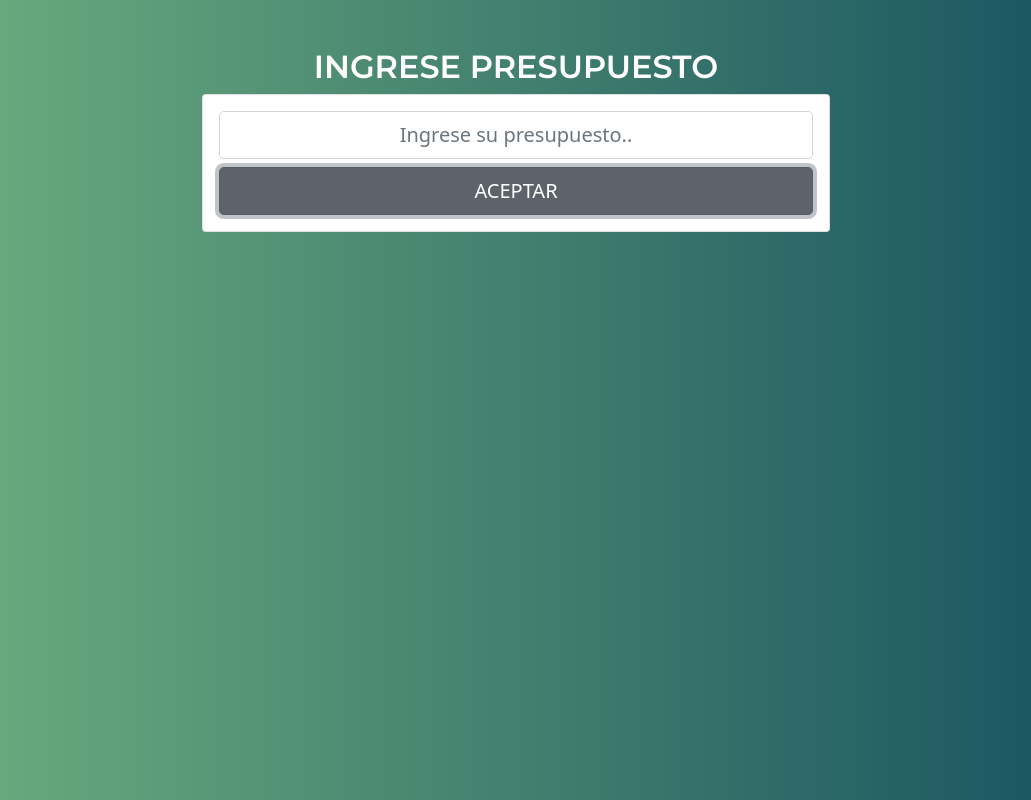
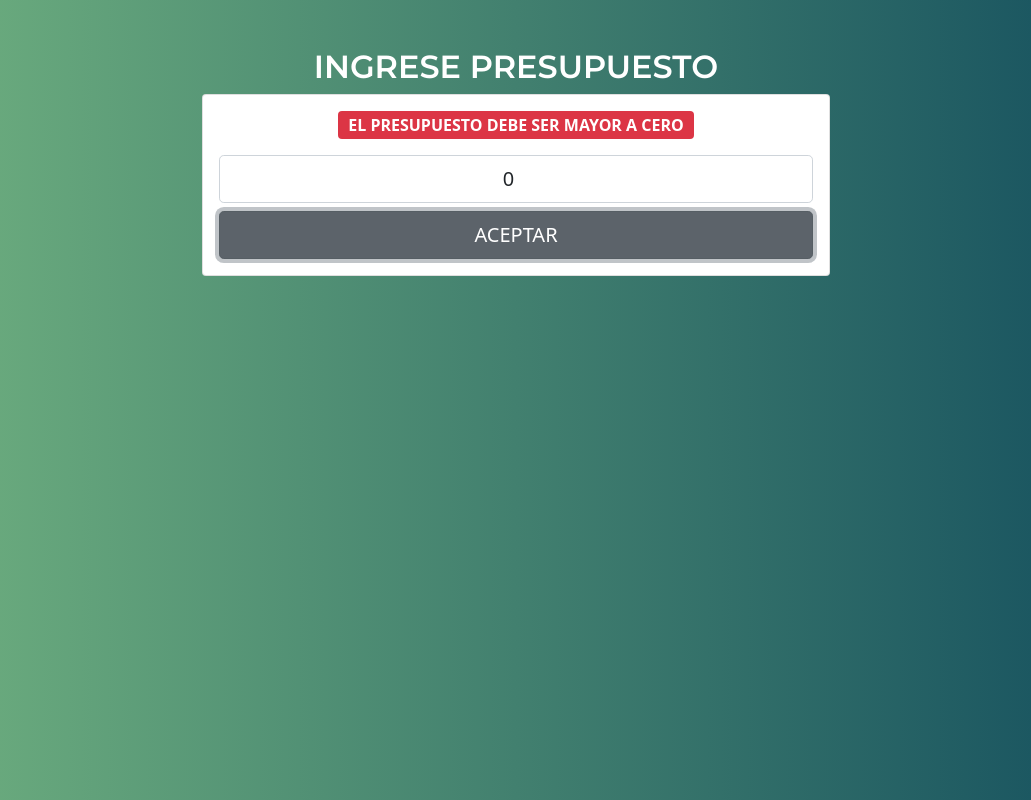
Before and after one commit to tiagoyamamoto/app-presupuesto, an Angular app: page /ingresarPresupuesto in a window 1280 px wide. Both pictures are taken after a click on the button "ACEPTAR". Shown: the whole page, without its empty margins (124-1155 px from the left). Built offline with nearby package versions, Linux system fonts and the light colour scheme.

Commit message:
88. Ingresar Presupuesto TS

```diff
--- a/src/app/components/ingresar-presupuesto/ingresar-presupuesto.component.html
+++ b/src/app/components/ingresar-presupuesto/ingresar-presupuesto.component.html
@@ -3,8 +3,11 @@
     <h2 class="text-center fontTitle">Ingrese Presupuesto</h2>
     <div class="card">
       <div class="card-body">
-        <input type="text" class="form-control form-control-lg" placeholder="Ingrese su presupuesto..">
-        <button class="btn btn-secondary btn-lg btn-block mt-2">ACEPTAR</button>
+        <div *ngIf="cantidadIncorrecta" class="text-center mb-3">
+          <span class="badge bg-danger textError">EL PRESUPUESTO DEBE SER MAYOR A CERO</span>
+        </div>
+        <input type="number" [(ngModel)]="cantidad" class="form-control form-control-lg" placeholder="Ingrese su presupuesto..">
+        <button class="btn btn-secondary btn-lg btn-block mt-2" (click)="agregar()">ACEPTAR</button>
       </div>
     </div>
   </div>
--- a/src/app/components/ingresar-presupuesto/ingresar-presupuesto.component.ts
+++ b/src/app/components/ingresar-presupuesto/ingresar-presupuesto.component.ts
@@ -1,4 +1,6 @@
 import { Component, OnInit } from '@angular/core';
+import { Router } from '@angular/router';
+import { PresupuestoService } from 'src/app/services/presupuesto.service';
 
 @Component({
   selector: 'app-ingresar-presupuesto',
@@ -6,10 +8,28 @@
   styleUrls: ['./ingresar-presupuesto.component.css']
 })
 export class IngresarPresupuestoComponent implements OnInit {
+  cantidad: number;
+  cantidadIncorrecta: boolean;
 
-  constructor() { }
+  constructor(
+      private _presupuestoService: PresupuestoService,
+      private router: Router) {
+    this.cantidad = 0;
+    this.cantidadIncorrecta = false;
+   }
 
   ngOnInit(): void {
   }
 
+  agregar() {
+    if(this.cantidad > 0) {
+      this.cantidadIncorrecta = false;
+      this._presupuestoService.presupuesto == this.cantidad;
+      this._presupuestoService.restante == this.cantidad;
+      this.router.navigate(['/gastos'])
+    } else {
+      this.cantidadIncorrecta = true;
+    }
+  }
+
 }
--- a/src/app/services/presupuesto.service.ts
+++ b/src/app/services/presupuesto.service.ts
@@ -4,6 +4,11 @@
   providedIn: 'root'
 })
 export class PresupuestoService {
+  presupuesto: number;
+  restante: number;
 
-  constructor() { }
+  constructor() {
+    this.presupuesto = 0;
+    this.restante = 0;
+   }
 }
--- a/src/styles.css
+++ b/src/styles.css
@@ -9,3 +9,7 @@
   color: white;
   text-transform: uppercase;
 }
+
+.textError {
+  font-size: 1rem;
+}
```
Also changed, not shown: src/app/app.module.ts (+7 -1 lines).
